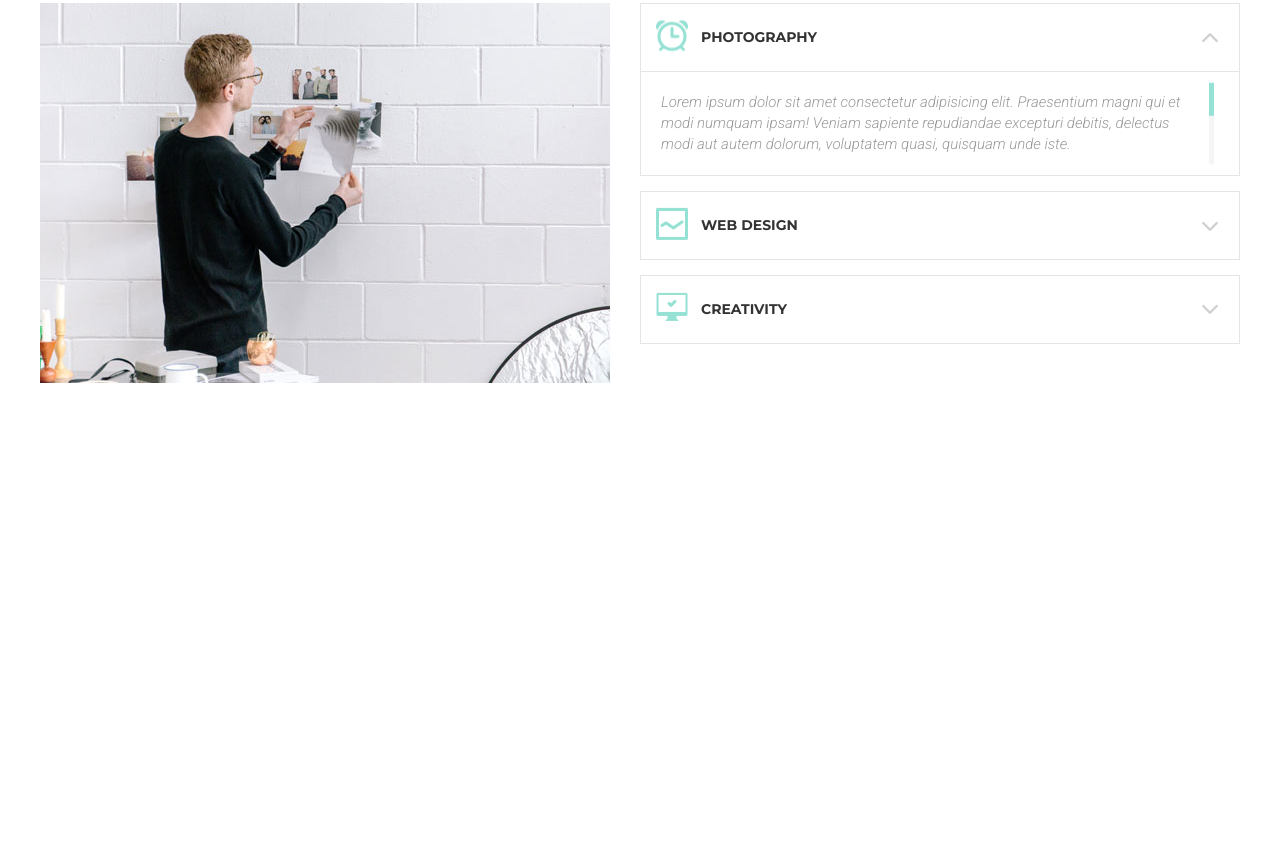
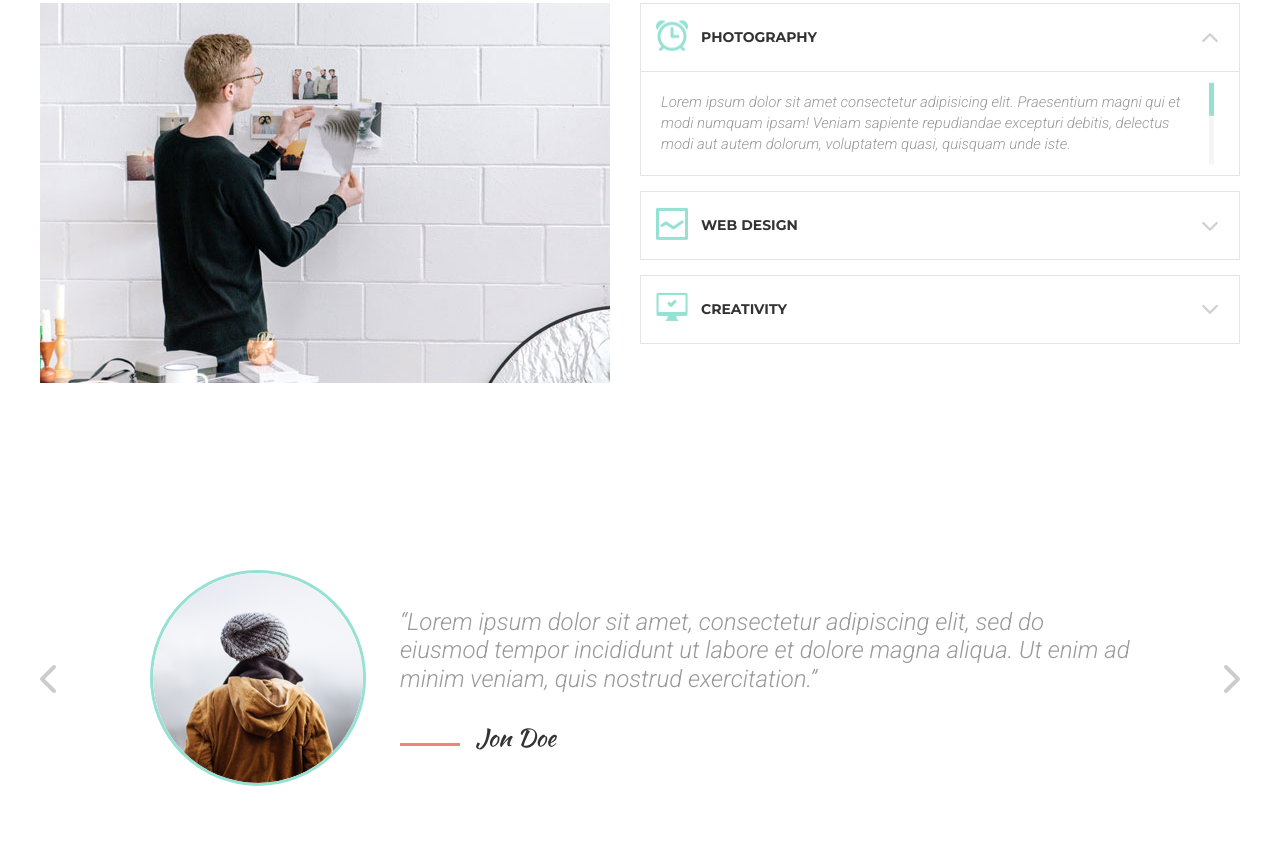
Before and after one commit to SurokDima/pet-langings-mogo, a website: page index.html in a window 1280 px wide. Shown: the part 3737-4600 px from the top of the page. Before the commit the page ends 4235 px from the top, so only its background shows below. Drawn offline with Linux system fonts and the light colour scheme.

Commit message:
end reviews section

```diff
--- a/index.html
+++ b/index.html
@@ -551,6 +551,33 @@
             </div> <!-- .l-container -->
         </section> <!-- section.c-service-info -->
 
+        <div class="c-section c-reviews">
+            <div class="l-container">
+                <div class="c-reviews__inner">
+                    <a class="c-reviews__button c-reviews__button--prev">
+                        <i class="fas fa-chevron-left"></i>
+                    </a>
+                    <a class="c-reviews__button c-reviews__button--next">
+                        <i class="fas fa-chevron-right"></i>
+                    </a>
+
+                    <div class="c-reviews__item">
+                        <div class="c-reviews__avatar-container">
+                            <img src="/assets/images/reviews/reviews-avatar.png" alt="" class="c-reviews__avatar">
+                        </div>
+                        <div class="c-reviews__item-content">
+                            <div class="c-reviews__item-text">
+                                “Lorem ipsum dolor sit amet, consectetur adipiscing elit, sed do eiusmod tempor incididunt ut labore et dolore magna aliqua. Ut enim ad minim veniam, quis nostrud exercitation.”
+                            </div>
+                            <div class="c-reviews__author">
+                                Jon Doe
+                            </div>
+                        </div>
+                    </div>
+                </div>
+            </div>
+        </div>
+
     </div> <!-- .l-wrapper -->
 
 
--- /dev/null
+++ b/src/common/c-reviews/_c-reviews.scss
@@ -0,0 +1,124 @@
+$color-green: #95e1d3;
+$color-black: #333333;
+$color-grey: #999999;
+$color-red: #f38181;
+$color-light-grey: #cccccc;
+
+
+$animation-duration: .3s;
+
+.c-reviews {
+
+
+    &__button {
+        color: $color-light-grey;
+
+        font-size: 2rem;
+
+        position: absolute;
+
+        top: 50%;
+
+        z-index: 100;
+
+        transform: translateY(-50%);
+
+        cursor: pointer;
+
+        transition: color $animation-duration, transfrom $animation-duration;
+
+        &:hover {
+            color: $color-red;
+            transform: translateY(-50%) scale(1.1);
+        }
+
+
+        &--prev {
+            left: 0;
+        }
+
+        &--next {
+            right: 0;
+        }
+    }
+
+    &__inner {
+        display: flex;
+
+        justify-content: space-between;
+
+        padding: 0 110px;
+
+        position: relative;
+    }
+
+    &__item {
+        display: flex;
+
+        justify-content: space-between;
+
+        position: relative;
+
+        padding-left: 250px;
+    }
+
+    &__avatar-container {
+
+        position: absolute;
+
+        top: 50%;
+        left: 0;
+
+        z-index: 100;
+
+        transform: translateY(-50%);
+    }
+
+    &__avatar {
+        border-radius: 50%;
+        border: 3px solid $color-green;
+    }
+
+    &__item-content {
+        display: flex;
+
+        flex-direction: column;
+    }
+
+    &__item-text {
+        color: $color-grey;
+
+        font-family: 'Roboto', sans-serif;
+        font-size: 1.5rem;
+        font-weight: 300;
+        font-style: italic;
+    }
+
+    &__author {
+
+        color: $color-black;
+
+        font-family: 'Kaushan Script', cursive;
+        font-size: 1.5rem;
+        font-weight: 400;
+
+        margin-top: 1.875rem;
+
+        &:before {
+            content: '';
+
+            display: inline-block;
+
+            vertical-align: center;
+
+            height: 3px;
+            width: 60px;
+
+            background: $color-red;
+
+            margin-right: 10px;
+
+        }
+    }
+
+}
--- a/src/main.scss
+++ b/src/main.scss
@@ -61,3 +61,4 @@ html {
 @import "common/c-service/c-service";
 @import "common/c-devices/c-devices";
 @import "common/c-service-info/c-service-info";
+@import "common/c-reviews/c-reviews";
```
Also changed, not shown: assets/css/main.css, assets/images/reviews/reviews-avatar.png (added), 1 other file.
